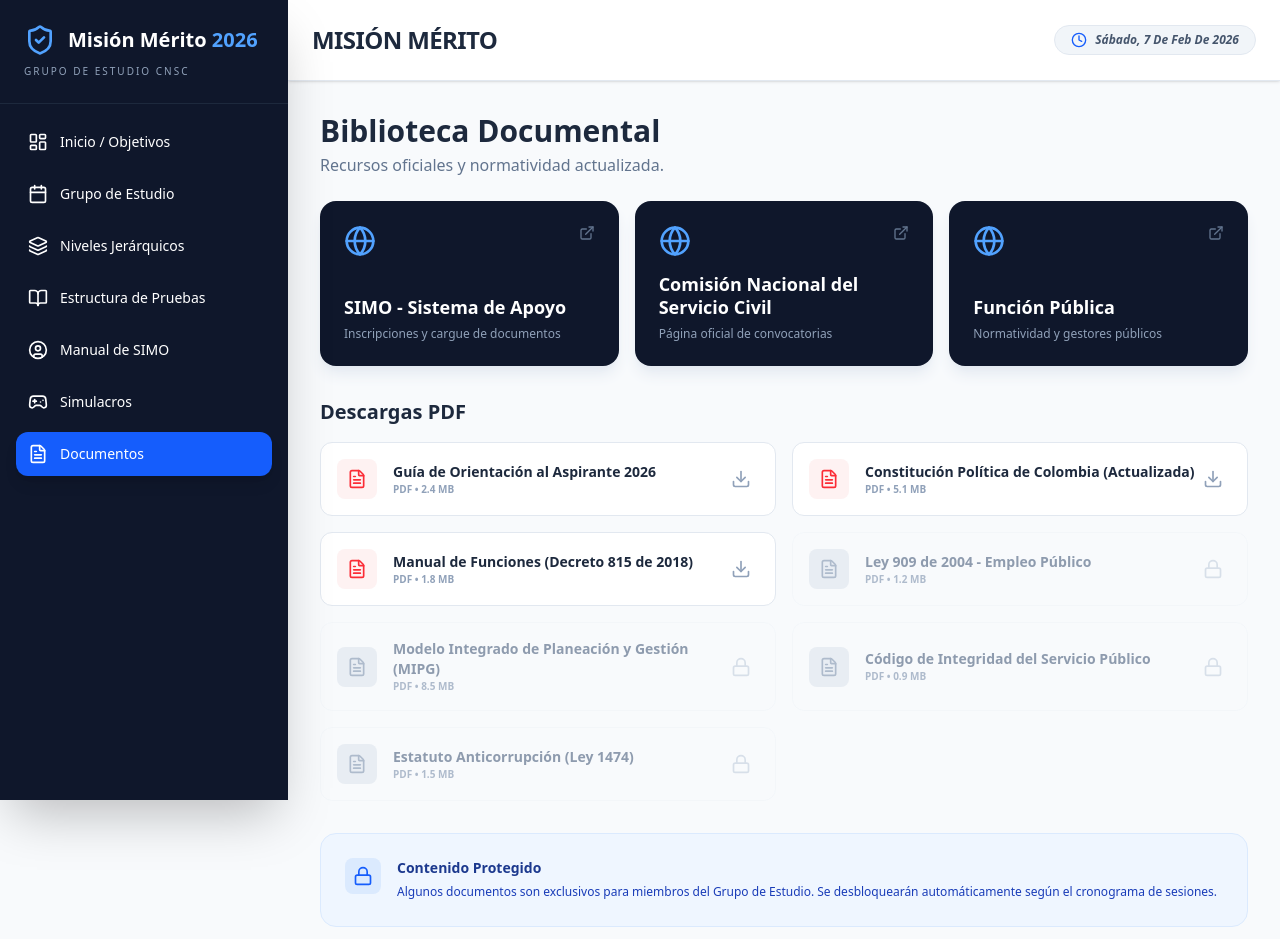
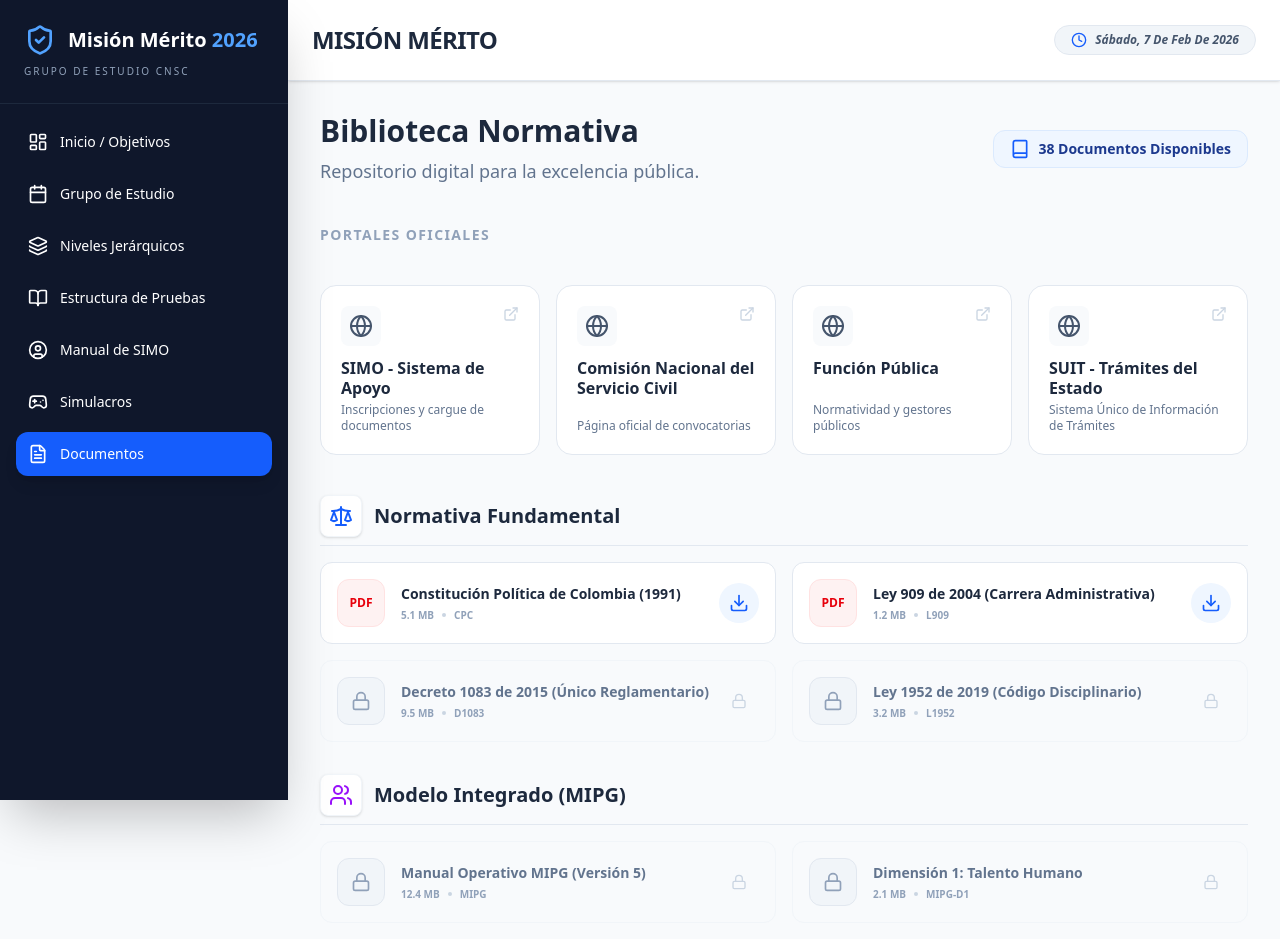
Before and after one commit to Gemay1984/mision-merito-2026, a React (Vite) app: page /#/documents in a window 1280 px wide. Shown: the top 939 px of the page. Built offline with nearby package versions, Linux system fonts and the light colour scheme.

Commit message:
Update: Fix deployment workflow

```diff
--- a/src/pages/Documents.tsx
+++ b/src/pages/Documents.tsx
@@ -1,89 +1,142 @@
 import React from 'react';
-import { FileText, Download, Lock, ExternalLink, Globe } from 'lucide-react';
+import { FileText, Download, Lock, ExternalLink, Globe, Book, Scale, Users, Shield, Archive } from 'lucide-react';
 
 const Documents: React.FC = () => {
-    const documents = [
-        { title: "Guía de Orientación al Aspirante 2026", type: "PDF", size: "2.4 MB", locked: false },
-        { title: "Constitución Política de Colombia (Actualizada)", type: "PDF", size: "5.1 MB", locked: false },
-        { title: "Manual de Funciones (Decreto 815 de 2018)", type: "PDF", size: "1.8 MB", locked: false },
-        { title: "Ley 909 de 2004 - Empleo Público", type: "PDF", size: "1.2 MB", locked: true },
-        { title: "Modelo Integrado de Planeación y Gestión (MIPG)", type: "PDF", size: "8.5 MB", locked: true },
-        { title: "Código de Integridad del Servicio Público", type: "PDF", size: "0.9 MB", locked: true },
-        { title: "Estatuto Anticorrupción (Ley 1474)", type: "PDF", size: "1.5 MB", locked: true },
+    const categories = [
+        {
+            title: "Normativa Fundamental",
+            icon: <Scale className="w-6 h-6 text-blue-600" />,
+            docs: [
+                { title: "Constitución Política de Colombia (1991)", type: "PDF", size: "5.1 MB", locked: false, code: "CPC" },
+                { title: "Ley 909 de 2004 (Carrera Administrativa)", type: "PDF", size: "1.2 MB", locked: false, code: "L909" },
+                { title: "Decreto 1083 de 2015 (Único Reglamentario)", type: "PDF", size: "9.5 MB", locked: true, code: "D1083" },
+                { title: "Ley 1952 de 2019 (Código Disciplinario)", type: "PDF", size: "3.2 MB", locked: true, code: "L1952" }
+            ]
+        },
+        {
+            title: "Modelo Integrado (MIPG)",
+            icon: <Users className="w-6 h-6 text-purple-600" />,
+            docs: [
+                { title: "Manual Operativo MIPG (Versión 5)", type: "PDF", size: "12.4 MB", locked: true, code: "MIPG" },
+                { title: "Dimensión 1: Talento Humano", type: "PDF", size: "2.1 MB", locked: true, code: "MIPG-D1" },
+                { title: "Dimensión 7: Control Interno (MECI)", type: "PDF", size: "1.8 MB", locked: true, code: "MECI" },
+                { title: "Código de Integridad del Servicio Público", type: "PDF", size: "0.9 MB", locked: false, code: "INT" }
+            ]
+        },
+        {
+            title: "Transparencia y Servicio",
+            icon: <Shield className="w-6 h-6 text-emerald-600" />,
+            docs: [
+                { title: "Ley 1712 de 2014 (Transparencia)", type: "PDF", size: "1.1 MB", locked: true, code: "L1712" },
+                { title: "Ley 1755 de 2015 (Derecho de Petición)", type: "PDF", size: "0.8 MB", locked: false, code: "L1755" },
+                { title: "Protocolos de Atención al Ciudadano", type: "PDF", size: "4.5 MB", locked: true, code: "PAC" }
+            ]
+        },
+        {
+            title: "Gestión Administrativa",
+            icon: <Archive className="w-6 h-6 text-orange-600" />,
+            docs: [
+                { title: "Ley 594 de 2000 (Ley General de Archivos)", type: "PDF", size: "1.3 MB", locked: true, code: "L594" },
+                { title: "Ley 80 de 1993 (Contratación Estatal)", type: "PDF", size: "2.5 MB", locked: true, code: "L80" },
+                { title: "Decreto 815 de 2018 (Competencias)", type: "PDF", size: "1.5 MB", locked: false, code: "D815" }
+            ]
+        }
     ];
 
     const links = [
         { title: "SIMO - Sistema de Apoyo", url: "https://simo.cnsc.gov.co/", desc: "Inscripciones y cargue de documentos" },
         { title: "Comisión Nacional del Servicio Civil", url: "https://www.cnsc.gov.co/", desc: "Página oficial de convocatorias" },
         { title: "Función Pública", url: "https://www.funcionpublica.gov.co/", desc: "Normatividad y gestores públicos" },
+        { title: "SUIT - Trámites del Estado", url: "https://www.suit.gov.co/", desc: "Sistema Único de Información de Trámites" }
     ];
 
     return (
-        <div className="space-y-8 animate-in fade-in duration-500">
-            <div className="flex justify-between items-center mb-6">
+        <div className="space-y-10 animate-in fade-in duration-500">
+            <div className="flex flex-col md:flex-row justify-between items-start md:items-center gap-4">
                 <div>
-                    <h2 className="text-3xl font-bold text-slate-800">Biblioteca Documental</h2>
-                    <p className="text-slate-500 mt-1">Recursos oficiales y normatividad actualizada.</p>
+                    <h2 className="text-3xl font-black text-slate-800">Biblioteca Normativa</h2>
+                    <p className="text-slate-500 mt-2 text-lg">Repositorio digital para la excelencia pública.</p>
+                </div>
+                <div className="bg-blue-50 px-4 py-2 rounded-xl border border-blue-100 flex items-center gap-2">
+                    <Book className="w-5 h-5 text-blue-600" />
+                    <span className="font-bold text-blue-900 text-sm">38 Documentos Disponibles</span>
                 </div>
             </div>
 
             {/* External Links Section */}
-            <div className="grid grid-cols-1 md:grid-cols-3 gap-4 mb-4">
+            <h3 className="text-sm font-black text-slate-400 uppercase tracking-widest ">Portales Oficiales</h3>
+            <div className="grid grid-cols-1 md:grid-cols-2 lg:grid-cols-4 gap-4">
                 {links.map((link, i) => (
                     <a
                         key={i}
                         href={link.url}
                         target="_blank"
                         rel="noopener noreferrer"
-                        className="bg-slate-900 text-white p-6 rounded-2xl flex flex-col justify-between hover:bg-blue-900 transition-colors group shadow-lg shadow-slate-200"
+                        className="bg-white p-5 rounded-2xl border border-slate-200 hover:border-blue-400 hover:shadow-lg transition-all group flex flex-col h-full"
                     >
-                        <div className="flex justify-between items-start mb-4">
-                            <Globe className="w-8 h-8 text-blue-400 group-hover:scale-110 transition-transform" />
-                            <ExternalLink className="w-4 h-4 text-slate-500 group-hover:text-white transition-colors" />
+                        <div className="flex justify-between items-start mb-3">
+                            <div className="bg-slate-50 p-2 rounded-lg group-hover:bg-blue-50 transition-colors">
+                                <Globe className="w-6 h-6 text-slate-600 group-hover:text-blue-600" />
                             </div>
-                        <div>
-                            <h4 className="font-bold text-lg leading-tight">{link.title}</h4>
-                            <p className="text-xs text-slate-400 mt-2">{link.desc}</p>
+                            <ExternalLink className="w-4 h-4 text-slate-300 group-hover:text-blue-400" />
                         </div>
+                        <h4 className="font-bold text-slate-800 mb-1 leading-tight">{link.title}</h4>
+                        <p className="text-xs text-slate-500 mt-auto">{link.desc}</p>
                     </a>
                 ))}
             </div>
 
-            {/* Documents Grid */}
-            <h3 className="text-xl font-bold text-slate-800 mt-8 mb-4">Descargas PDF</h3>
-            <div className="grid grid-cols-1 md:grid-cols-2 gap-4">
-                {documents.map((doc, i) => (
-                    <div key={i} className={`p-4 rounded-xl border flex items-center justify-between group transition-all duration-300 ${doc.locked ? 'bg-slate-50 border-slate-100 opacity-70' : 'bg-white border-slate-200 hover:border-blue-300 hover:shadow-md'}`}>
+            {/* Categories Grid */}
+            <div className="space-y-8">
+                {categories.map((cat, i) => (
+                    <div key={i} className="space-y-4">
+                        <div className="flex items-center gap-3 border-b border-slate-200 pb-2">
+                            <div className="p-2 bg-white rounded-lg border border-slate-100 shadow-sm">
+                                {cat.icon}
+                            </div>
+                            <h3 className="text-xl font-bold text-slate-800">{cat.title}</h3>
+                        </div>
+
+                        <div className="grid grid-cols-1 md:grid-cols-2 lg:grid-cols-2 gap-4">
+                            {cat.docs.map((doc, j) => (
+                                <div key={j} className={`p-4 rounded-xl border flex items-center justify-between transition-all duration-300 ${doc.locked ? 'bg-slate-50 border-slate-100' : 'bg-white border-slate-200 hover:border-blue-300 hover:shadow-md'}`}>
                                     <div className="flex items-center gap-4">
-                            <div className={`w-10 h-10 rounded-lg flex items-center justify-center shrink-0 ${doc.locked ? 'bg-slate-200 text-slate-400' : 'bg-red-50 text-red-500'}`}>
-                                <FileText className="w-5 h-5" />
+                                        <div className={`w-12 h-12 rounded-xl flex items-center justify-center shrink-0 font-black text-xs border ${doc.locked ? 'bg-slate-100 text-slate-400 border-slate-200' : 'bg-red-50 text-red-600 border-red-100'}`}>
+                                            {doc.locked ? <Lock className="w-5 h-5" /> : 'PDF'}
                                         </div>
                                         <div>
                                             <h4 className={`font-bold text-sm ${doc.locked ? 'text-slate-500' : 'text-slate-800'}`}>{doc.title}</h4>
-                                <p className="text-[10px] text-slate-400 font-bold uppercase">{doc.type} • {doc.size}</p>
+                                            <p className="text-[10px] text-slate-400 font-bold uppercase mt-1 flex items-center gap-2">
+                                                <span>{doc.size}</span>
+                                                <span className="w-1 h-1 rounded-full bg-slate-300"></span>
+                                                <span>{doc.code}</span>
+                                            </p>
                                         </div>
                                     </div>
 
                                     <button
                                         disabled={doc.locked}
-                            className={`p-2 rounded-lg transition-colors ${doc.locked ? 'text-slate-300 cursor-not-allowed' : 'text-slate-400 hover:text-blue-600 hover:bg-blue-50'}`}
+                                        className={`w-10 h-10 rounded-full flex items-center justify-center transition-colors ${doc.locked ? 'text-slate-300' : 'bg-blue-50 text-blue-600 hover:bg-blue-600 hover:text-white'}`}
                                     >
-                            {doc.locked ? <Lock className="w-5 h-5" /> : <Download className="w-5 h-5" />}
+                                        {doc.locked ? <Lock className="w-4 h-4" /> : <Download className="w-5 h-5" />}
                                     </button>
                                 </div>
                             ))}
                         </div>
+                    </div>
+                ))}
+            </div>
 
-            <div className="bg-blue-50 p-6 rounded-2xl border border-blue-100 flex gap-4 items-start mt-4">
-                <div className="bg-blue-100 p-2 rounded-lg text-blue-600 shrink-0">
-                    <Lock className="w-5 h-5" />
-                </div>
+            <div className="bg-gradient-to-r from-blue-600 to-indigo-700 p-8 rounded-[2rem] text-white shadow-xl mt-8 flex flex-col md:flex-row items-center justify-between gap-6">
                 <div>
-                    <h4 className="font-bold text-blue-900 text-sm">Contenido Protegido</h4>
-                    <p className="text-xs text-blue-800 mt-1 leading-relaxed">
-                        Algunos documentos son exclusivos para miembros del Grupo de Estudio. Se desbloquearán automáticamente según el cronograma de sesiones.
+                    <h4 className="font-bold text-2xl mb-2">¿Necesitas material impreso?</h4>
+                    <p className="text-blue-100 text-sm max-w-lg leading-relaxed">
+                        Los miembros del Grupo de Estudio pueden solicitar el kit físico que incluye la Constitución Política comentada y el manual de Misión Mérito 2026.
                     </p>
                 </div>
+                <button className="bg-white text-blue-900 px-6 py-3 rounded-xl font-black text-xs uppercase tracking-wider hover:bg-blue-50 transition-colors shadow-lg">
+                    Solicitar Material
+                </button>
             </div>
         </div>
     );
```
Lines whose indentation alone changed are shown as unchanged.
